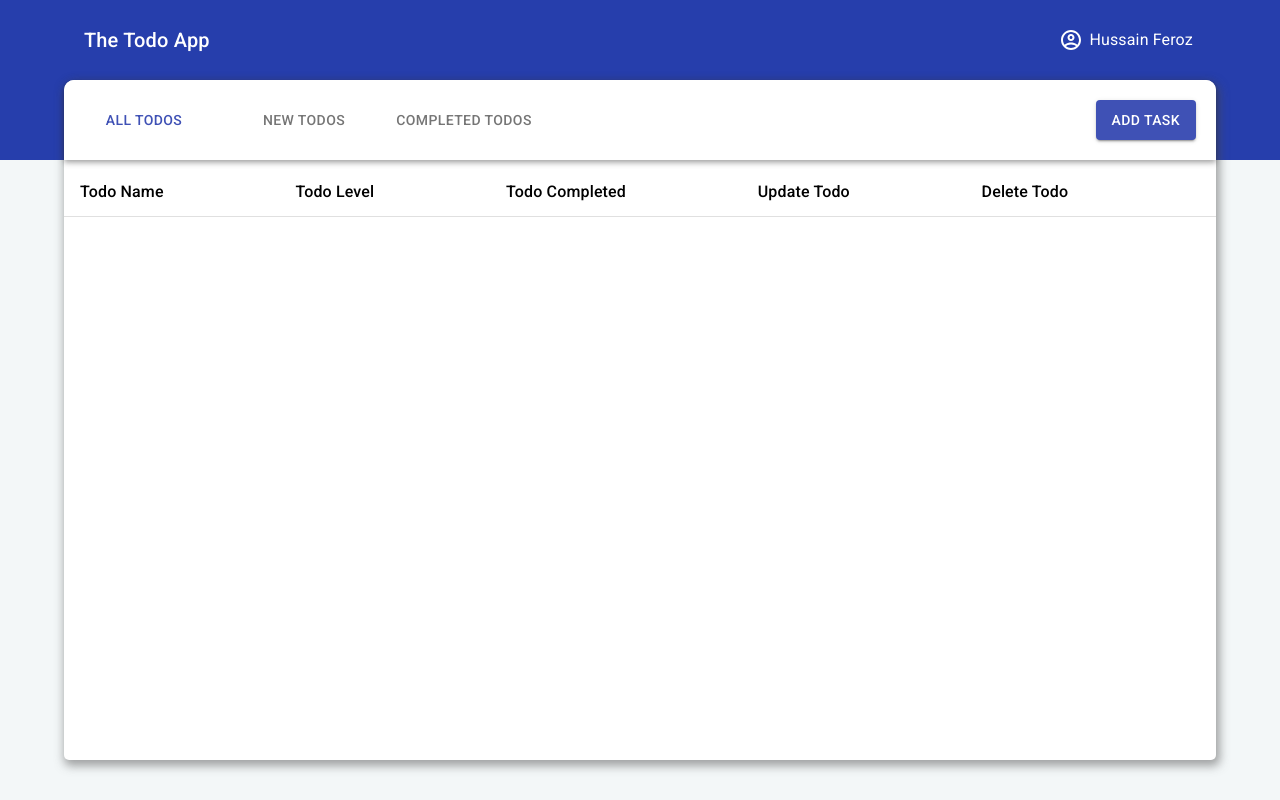
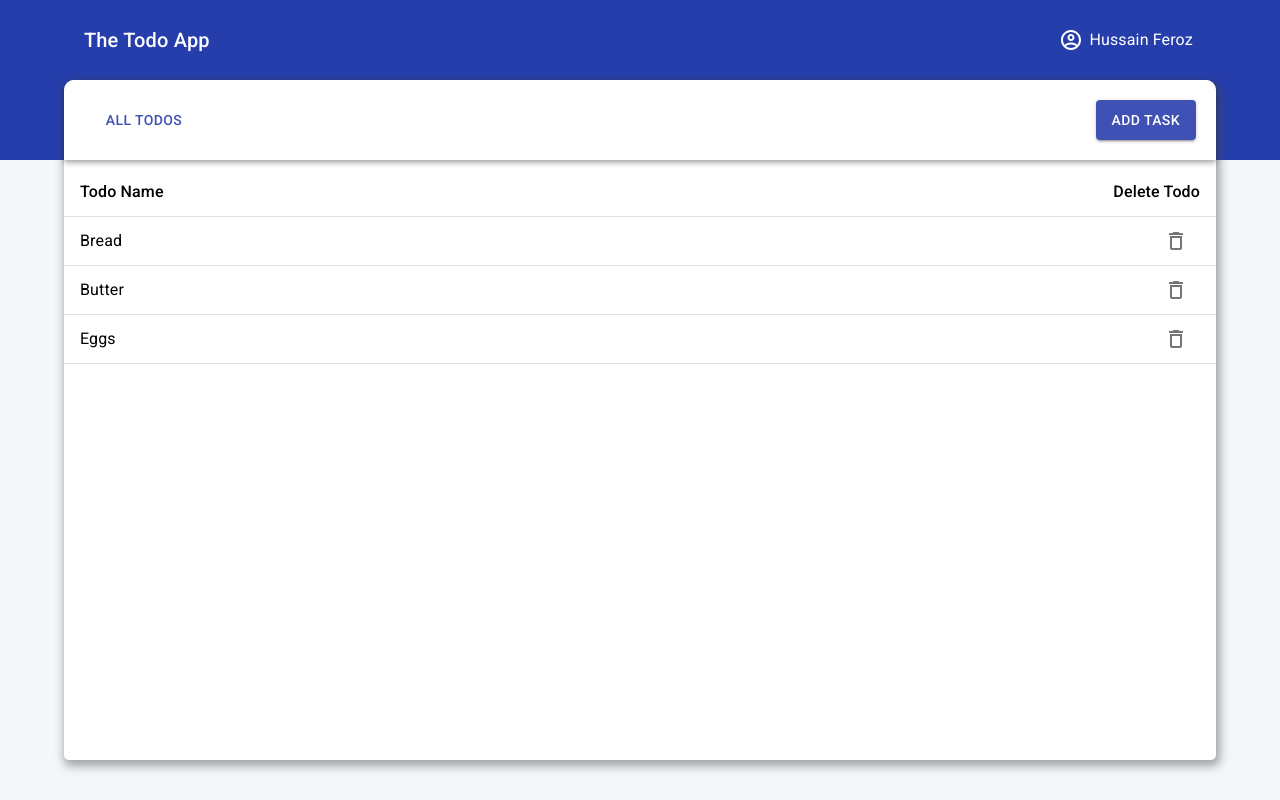
Before and after one commit to hussainferoz/Todo-App-React, a React (Create React App) app in the folder client/: page / in a window 1280 px wide. Built offline with nearby package versions, Linux system fonts and the light colour scheme.

Commit message:
delete todo from list

```diff
--- a/client/src/app/components/ListHead.js
+++ /dev/null
@@ -1,20 +0,0 @@
-import React from 'react';
-
-import { List, ListItem, ListItemText, Divider } from '@material-ui/core';
-
-const ListHead = () => {
-	return (
-		<List style={{ width: '100%' }}>
-			<ListItem>
-				<ListItemText className="list__head__font_weight" primary="Todo Name" />
-				<ListItemText className="list__head__font_weight" primary="Todo Level" />
-				<ListItemText className="list__head__font_weight" primary="Todo Completed" />
-				<ListItemText className="list__head__font_weight" primary="Update Todo" />
-				<ListItemText className="list__head__font_weight" primary="Delete Todo" />
-			</ListItem>
-			<Divider />
-		</List>
-	);
-};
-
-export default ListHead;
--- /dev/null
+++ b/client/src/app/components/Lists.js
@@ -0,0 +1,29 @@
+import React, { Fragment } from 'react';
+
+import { ListItem, ListItemText, Divider, ListItemSecondaryAction, IconButton } from '@material-ui/core';
+import { DeleteOutlined } from '@material-ui/icons';
+
+const Lists = ({ head, itemName, click }) => {
+	return (
+		<Fragment>
+			{head ? (
+				<ListItem>
+					<ListItemText className="list__head__font_weight" primary="Todo Name" />
+					<ListItemText className="list__head__font_weight list_end" primary="Delete Todo" />
+				</ListItem>
+			) : (
+				<ListItem>
+					<ListItemText primary={itemName} />
+					<ListItemSecondaryAction>
+						<IconButton onClick={click}>
+							<DeleteOutlined />
+						</IconButton>
+					</ListItemSecondaryAction>
+				</ListItem>
+			)}
+			<Divider />
+		</Fragment>
+	);
+};
+
+export default Lists;
--- a/client/src/app/components/TabPanel.js
+++ b/client/src/app/components/TabPanel.js
@@ -1,7 +1,7 @@
 import React from 'react';
 
-const TabPanel = ({ children, value, index }) => {
-	return <div className={value !== index ? 'noDisplay' : 'display'}>{value === index && children}</div>;
+const TabPanel = ({ children }) => {
+	return <div>{children}</div>;
 };
 
 export default TabPanel;
--- a/client/src/app/containers/Todo.js
+++ b/client/src/app/containers/Todo.js
@@ -1,17 +1,21 @@
 import React, { useState } from 'react';
 
-import { AppBar, Tabs, Tab, Button } from '@material-ui/core';
+import { AppBar, Tabs, Tab, Button, List } from '@material-ui/core';
 
 import Header from '../components/Header';
-import ListHead from '../components/ListHead';
+import Lists from '../components/Lists';
 import NoItems from '../components/NoItems';
 import TabPanel from '../components/TabPanel';
 
 const Todo = () => {
-	const [ value, setValue ] = useState(0);
+	const [ testData, settestData ] = useState([
+		{ todoName: 'Bread', isDeleted: false },
+		{ todoName: 'Butter', isDeleted: false },
+		{ todoName: 'Eggs', isDeleted: false }
+	]);
 
-	const handleTabsChange = (event, newValue) => {
-		setValue(newValue);
+	const handleDelete = (valueIndex) => {
+		settestData(testData.map((todo, index) => (index == valueIndex ? { ...todo, isDeleted: true } : todo)));
 	};
 
 	return (
@@ -19,29 +23,27 @@ const Todo = () => {
 			<Header />
 			<div className="todo__content">
 				<AppBar position="static" color="default" className="todo__appbar">
-					<Tabs
-						value={value}
-						onChange={handleTabsChange}
-						indicatorColor="primary"
-						textColor="primary"
-						// variant="fullWidth"
-					>
+					<Tabs textColor="primary" value={0} indicatorColor="white">
 						<Tab label="All Todos" />
-						<Tab label="New Todos" />
-						<Tab label="Completed Todos" />
 					</Tabs>
 					<Button variant="contained" color="primary" className="add__task">
 						Add Task
 					</Button>
 				</AppBar>
-				<TabPanel value={value} index={0}>
-					{true ? <ListHead /> : <NoItems>No Available Todos</NoItems>}
-				</TabPanel>
-				<TabPanel value={value} index={1}>
-					{true ? <ListHead /> : <NoItems>No New Todos</NoItems>}
-				</TabPanel>
-				<TabPanel value={value} index={2}>
-					{true ? <ListHead /> : <NoItems>No Completed Todos</NoItems>}
+				<TabPanel>
+					{true ? (
+						<List style={{ width: '100%' }}>
+							<Lists head />
+							{testData.map(
+								(todo, index) =>
+									todo.isDeleted ? null : (
+										<Lists key={index} itemName={todo.todoName} click={() => handleDelete(index)} />
+									)
+							)}
+						</List>
+					) : (
+						<NoItems>No Available Todos</NoItems>
+					)}
 				</TabPanel>
 			</div>
 		</div>
--- a/client/src/app/styles/components/listhead.css
+++ b/client/src/app/styles/components/lists.css
@@ -1,3 +1,7 @@
 .list__head__font_weight span {
 	font-weight: 500 !important;
 }
+
+.list_end span {
+	text-align: end;
+}
--- a/client/src/app/styles/main.css
+++ b/client/src/app/styles/main.css
@@ -4,7 +4,7 @@
 /* Components */
 @import './components/header.css';
 @import './components/noitems.css';
-@import './components/listhead.css';
+@import './components/lists.css';
 
 /* Routes */
 @import './routes/todo.css';
--- a/client/src/app/styles/routes/todo.css
+++ b/client/src/app/styles/routes/todo.css
@@ -32,15 +32,6 @@
 	background-color: #ffffff !important;
 }
 
-.noDisplay {
-	display: none;
-}
-
-.display {
-	display: flex;
-	flex-grow: 1;
-}
-
 .add__task {
 	height: 40px;
 	margin-top: auto !important;
```
Also changed, not shown: 1 other file (tests, documents, lock files or other folders).
